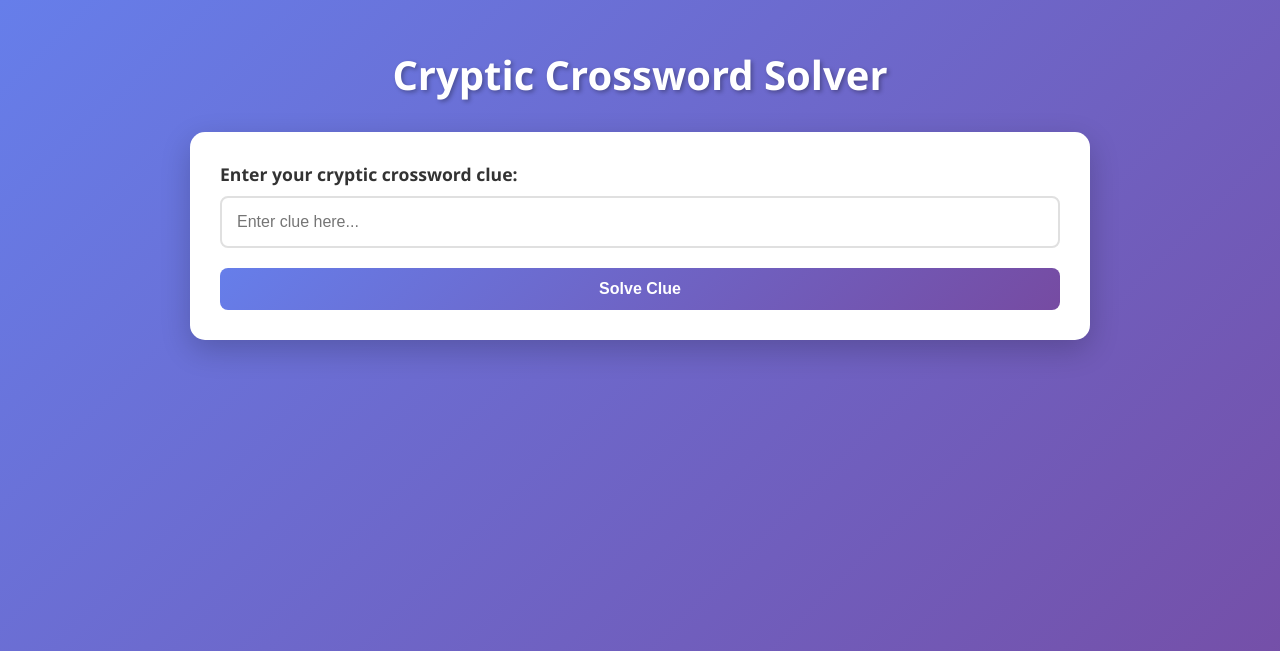
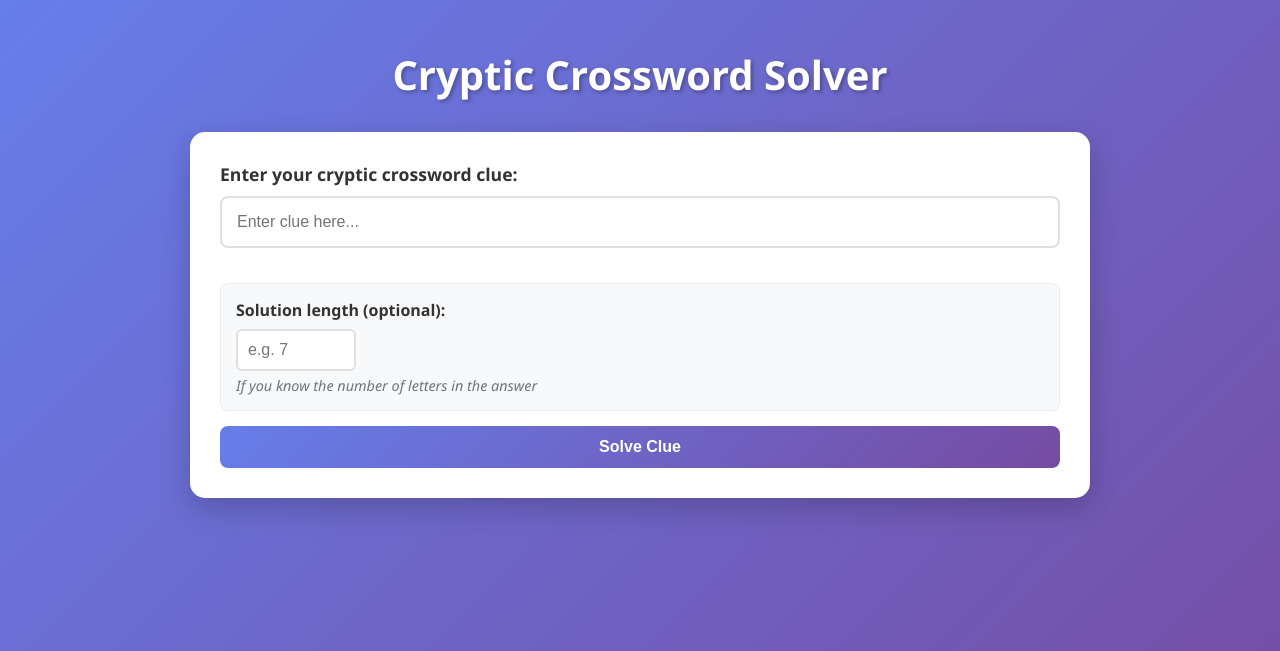
Before and after one commit to Eli-Persky/cryptic-crossword-solver, a Flask app: page / in a window 1280 px wide. Shown: the top 651 px of the page. Run offline with Flask 3, Linux system fonts and the light colour scheme.

Commit message:
user specified answer length

```diff
--- a/app/static/css/styles.css
+++ b/app/static/css/styles.css
@@ -51,6 +51,46 @@ input[type="text"]:focus {
     outline: none;
     border-color: #667eea;
     box-shadow: 0 0 0 3px rgba(102, 126, 234, 0.1);
+}
+
+.length-input {
+    margin: 15px 0;
+    padding: 15px;
+    background: #f8f9fa;
+    border-radius: 8px;
+    border: 1px solid #e9ecef;
+}
+
+.length-input label {
+    display: block;
+    font-weight: 600;
+    color: #333;
+    margin-bottom: 8px;
+    font-size: 1em;
+}
+
+input[type="number"] {
+    width: 120px;
+    padding: 10px;
+    border: 2px solid #e0e0e0;
+    border-radius: 6px;
+    font-size: 16px;
+    transition: border-color 0.3s ease;
+    box-sizing: border-box;
+}
+
+input[type="number"]:focus {
+    outline: none;
+    border-color: #667eea;
+    box-shadow: 0 0 0 3px rgba(102, 126, 234, 0.1);
+}
+
+.length-input small {
+    display: block;
+    color: #6c757d;
+    font-style: italic;
+    margin-top: 5px;
+    font-size: 0.9em;
 }
 
 button {
@@ -127,6 +167,16 @@ button:hover {
     margin-bottom: 20px;
     border-left: 4px solid #667eea;
     font-size: 1.1em;
+}
+
+.length-info {
+    margin-top: 8px;
+}
+
+.length-info small {
+    color: #6c757d;
+    font-style: italic;
+    font-size: 0.9em;
 }
 
 .main-solution {
--- a/app/static/js/scripts.js
+++ b/app/static/js/scripts.js
@@ -1,6 +1,7 @@
 document.addEventListener('DOMContentLoaded', function() {
     const form = document.getElementById('clue-form');
     const clueInput = document.getElementById('clue');
+    const lengthInput = document.getElementById('solution-length');
     const loading = document.getElementById('loading');
     const errorDisplay = document.getElementById('error-display');
     const solutionDisplay = document.getElementById('solution-display');
@@ -12,8 +13,15 @@ document.addEventListener('DOMContentLoaded', function() {
     });
 
     async function solveClue() {
-        const clue = clueInput.value.trim();
+        let clue = clueInput.value.trim();
+        const solutionLength = lengthInput.value;
+
         if (!clue) return;
+
+        // Append length to clue if provided
+        if (solutionLength && solutionLength >= 3) {
+            clue += ` (${solutionLength})`;
+        }
 
         showLoading();
         hideResults();
@@ -30,7 +38,8 @@ document.addEventListener('DOMContentLoaded', function() {
             const data = await response.json();
 
             if (response.ok) {
-                displaySolution(clue, data.solution);
+                // Pass both the formatted clue (with length) and original clue for display
+                displaySolution(clue, clueInput.value.trim(), data.solution);
             } else {
                 displayError(data.error || 'Error retrieving solution');
             }
@@ -41,8 +50,21 @@ document.addEventListener('DOMContentLoaded', function() {
         }
     }
 
-    function displaySolution(clue, solution) {
-        document.getElementById('result-clue').textContent = clue;
+    function displaySolution(formattedClue, originalClue, solution) {
+        // Display the original clue (without length) for better readability
+        document.getElementById('result-clue').textContent = originalClue;
+
+        // Show length information if it was provided
+        const lengthInput = document.getElementById('solution-length');
+        const lengthInfo = document.getElementById('length-info');
+        const expectedLength = document.getElementById('expected-length');
+
+        if (lengthInput.value && lengthInput.value >= 3) {
+            expectedLength.textContent = lengthInput.value;
+            lengthInfo.classList.remove('hidden');
+        } else {
+            lengthInfo.classList.add('hidden');
+        }
 
         // Display main solution
         const completeSolution = solution.complete_solution;
--- a/app/templates/index.html
+++ b/app/templates/index.html
@@ -14,6 +14,13 @@
             <form id="clue-form">
                 <label for="clue">Enter your cryptic crossword clue:</label>
                 <input type="text" id="clue" name="clue" placeholder="Enter clue here..." required>
+
+                <div class="length-input">
+                    <label for="solution-length">Solution length (optional):</label>
+                    <input type="number" id="solution-length" name="solution-length" min="3" max="50" placeholder="e.g. 7">
+                    <small>If you know the number of letters in the answer</small>
+                </div>
+
                 <button type="submit" id="solve-btn">Solve Clue</button>
             </form>
         </div>
@@ -29,6 +36,9 @@
 
             <div class="clue-display">
                 <strong>Clue:</strong> <span id="result-clue"></span>
+                <div id="length-info" class="length-info hidden">
+                    <small>Expected length: <span id="expected-length"></span> letters</small>
+                </div>
             </div>
 
             <div class="main-solution">
```
Also changed, not shown: app/prompts/main_prompt.txt (added, +31 -0 lines), app/utils.py (+19 -60 lines).
